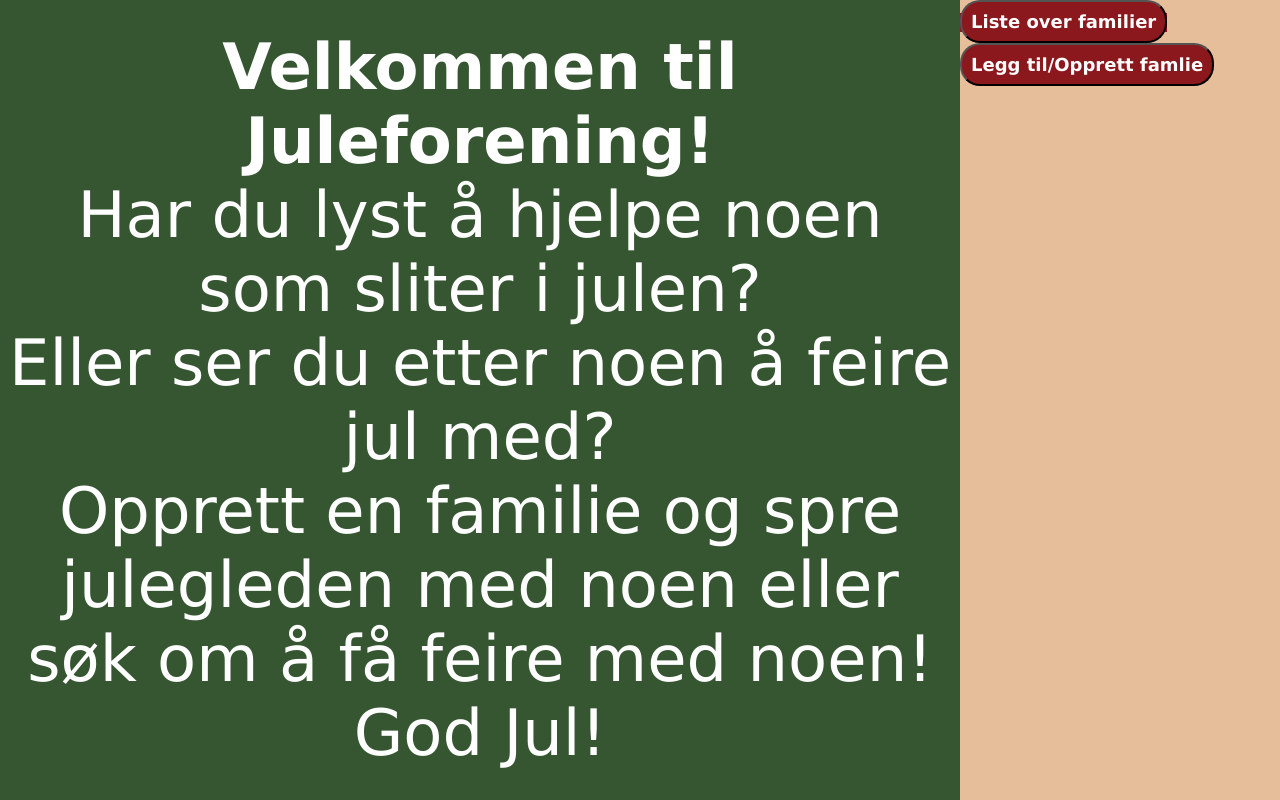
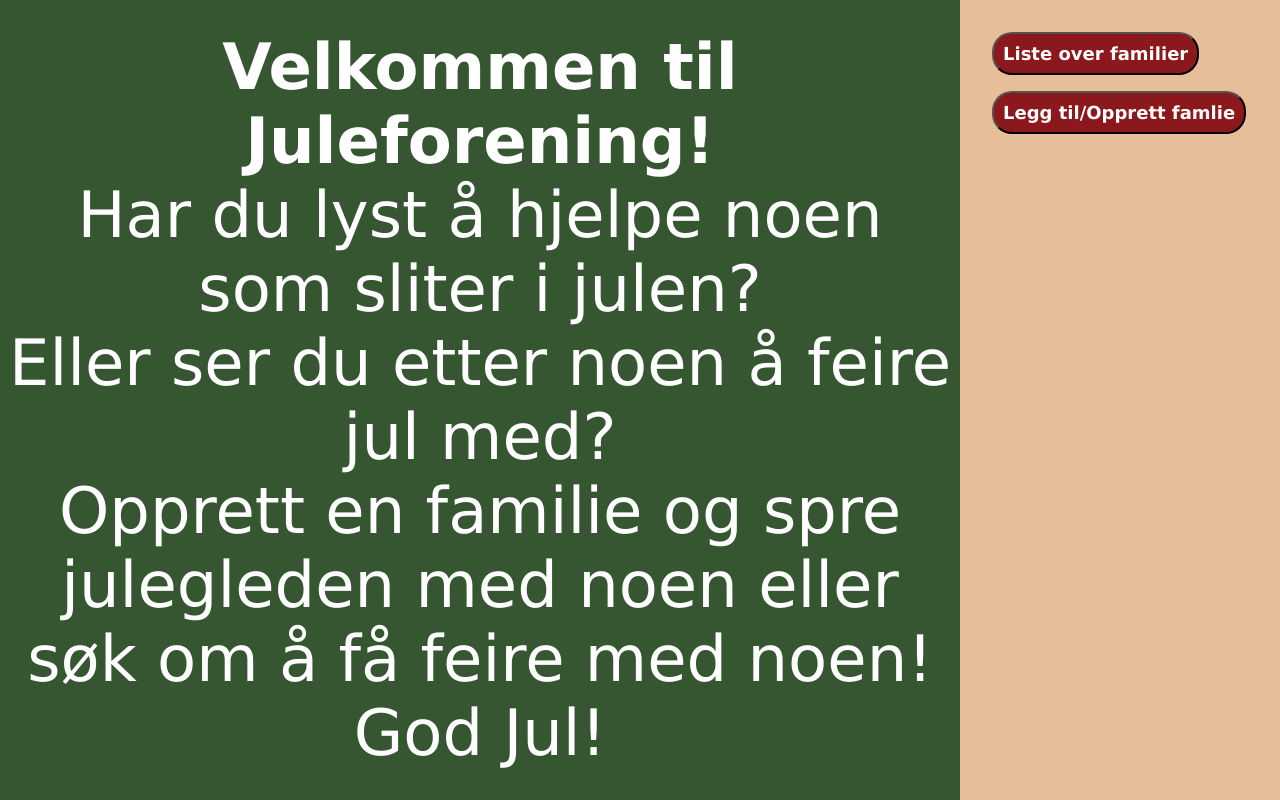
Before and after one commit to ATlexEide/Julefore, a website with bundled scripts: page index.html in a window 1280 px wide. Built offline with nearby package versions, Linux system fonts and the light colour scheme.

Commit message:
Update form styling

```diff
--- a/css/style.css
+++ b/css/style.css
@@ -26,7 +26,10 @@ input {
   font-weight: bold;
   border: 2px solid #365632;
 }
-
+select {
+  font-size: large;
+  font-weight: bold;
+}
 .columns {
   display: flex;
   height: 100%;
@@ -43,6 +46,11 @@ input {
 #sidebar {
   background-color: #e6be9a;
   width: 25%;
+  display: flex;
+  flex-direction: column;
+  align-items: start;
+  gap: 1em;
+  padding: 2em;
 }
 
 button {
@@ -66,7 +74,6 @@ h1,
 
 a {
   color: white;
-  background-color: #8b181d;
 }
 
 button:hover {
```
